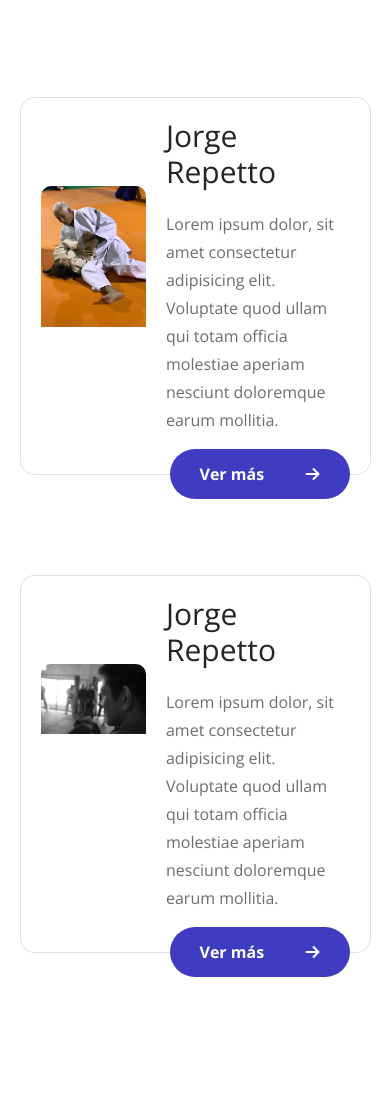
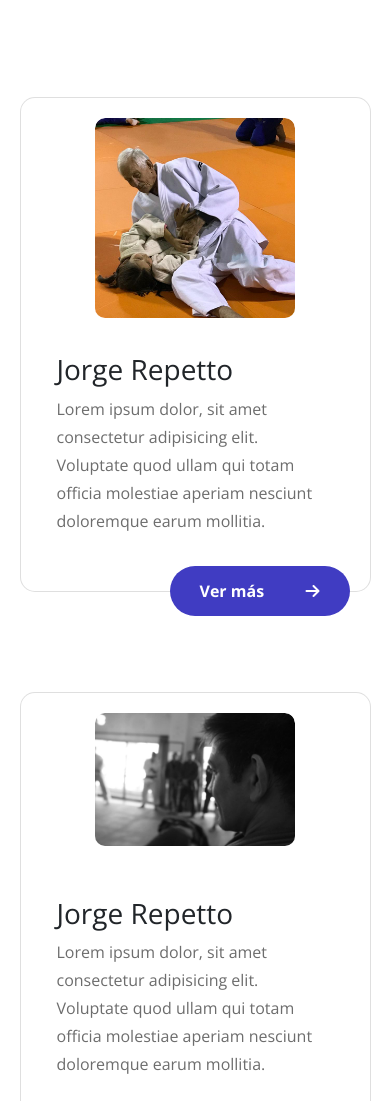
Before and after one commit to NahuelStratico/judouba, a plain HTML site: page index.html in a window 390 px wide. Shown: the part 980-2081 px from the top of the page. Drawn offline with nearby package versions, Linux system fonts and the light colour scheme.

Commit message:
Cards responsive

```diff
--- a/index.html
+++ b/index.html
@@ -62,7 +62,7 @@
                 </a>
 
                 <div class="card__textos">
-                    <h3 class="card__titulo">Jorge Repetto</h3>
+                    <h3 class="card__titulo-jorge">Jorge Repetto</h3>
                     <p class="card__extracto">Lorem ipsum dolor, sit amet consectetur adipisicing elit. Voluptate quod ullam qui totam officia molestiae aperiam nesciunt doloremque earum mollitia.
                     </p>
                     <a href="#" class="boton boton--absolute">
@@ -79,7 +79,7 @@
                 </a>
 
                 <div class="card__textos">
-                    <h3 class="card__titulo">Jorge Repetto</h3>
+                    <h3 class="card__titulo-jorgito">Jorge Repetto</h3>
                     <p class="card__extracto">Lorem ipsum dolor, sit amet consectetur adipisicing elit. Voluptate quod ullam qui totam officia molestiae aperiam nesciunt doloremque earum mollitia.
                     </p>
                     <a href="#" class="boton boton--absolute">
--- a/style.css
+++ b/style.css
@@ -127,7 +127,6 @@ header{
 .card__thumbnail{
     width: 650px;
     height: 200px;
-    /* background: #000; */
     margin-right: 20px;
     border-radius: 10px;
     overflow: hidden;
@@ -135,6 +134,7 @@ header{
 }
 .card__img{
     width: 100%;
+    border-radius: 10px;
 }
 .card__titulo{
     font-family: 'Open Sans', sans-serif;
@@ -282,6 +282,16 @@ header{
     .vermas{
         margin-bottom: 2rem;
     }
+    .card{
+        flex-direction: column;
+    }
+    .card__thumbnail{
+        max-width: 400px;
+        margin: 0;
+    }
+    .card__textos{
+        margin: 2rem;
+    }
 }
 
 @media screen and (max-width:500px){
@@ -303,6 +313,19 @@ header{
         text-align: left;
         line-height: 31px;
     }
+    .card__thumbnail{
+        max-width: 200px;
+        margin: 0;
+    }
+    .card__textos{
+        margin: 1rem;
+    }
+    .card__titulo-jorge{
+        margin-top: 1.2rem;
+    }
+    .card__titulo-jorgito{
+        margin-top: -2rem;
+    }
     #profesores{
         padding-top: 1rem;
     }
```
